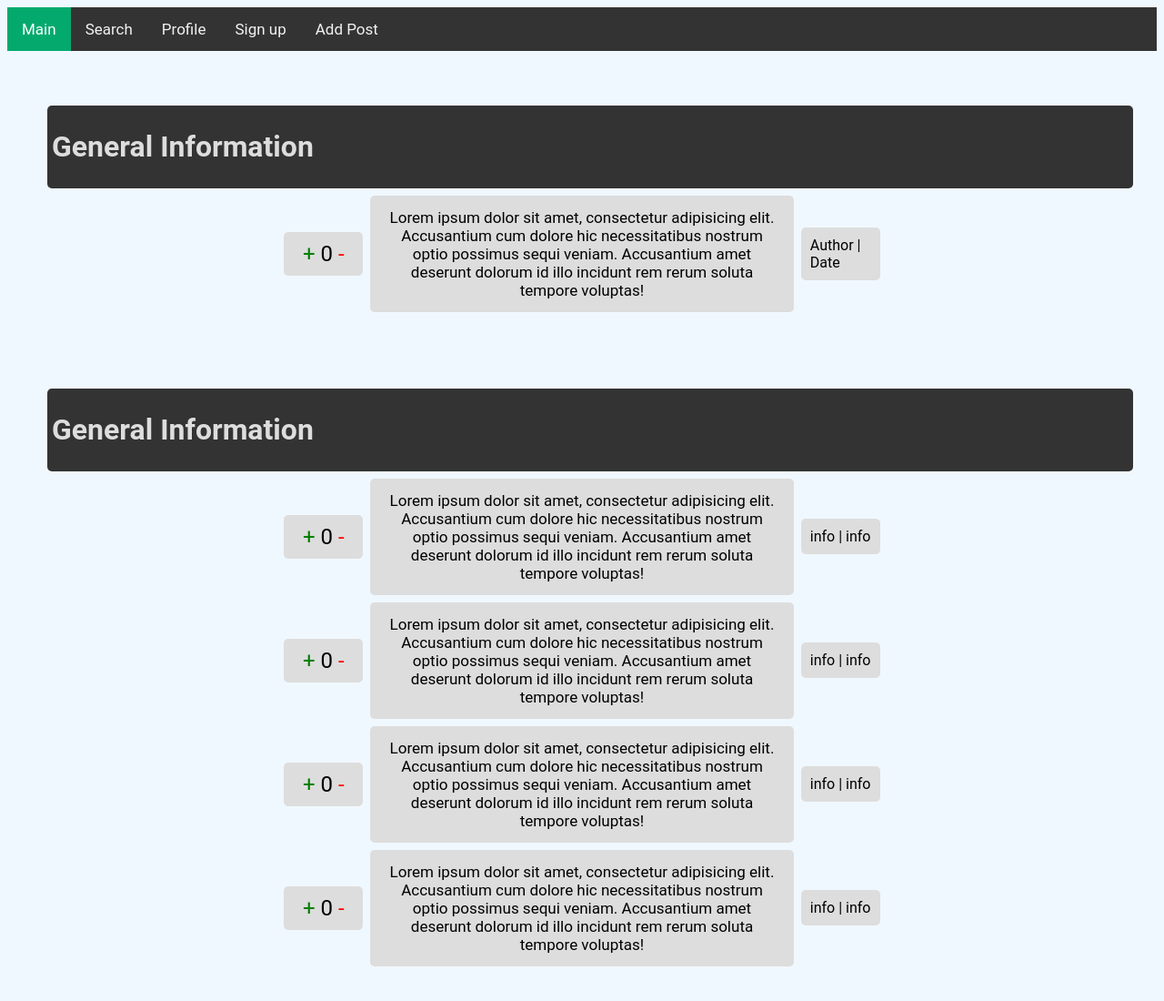
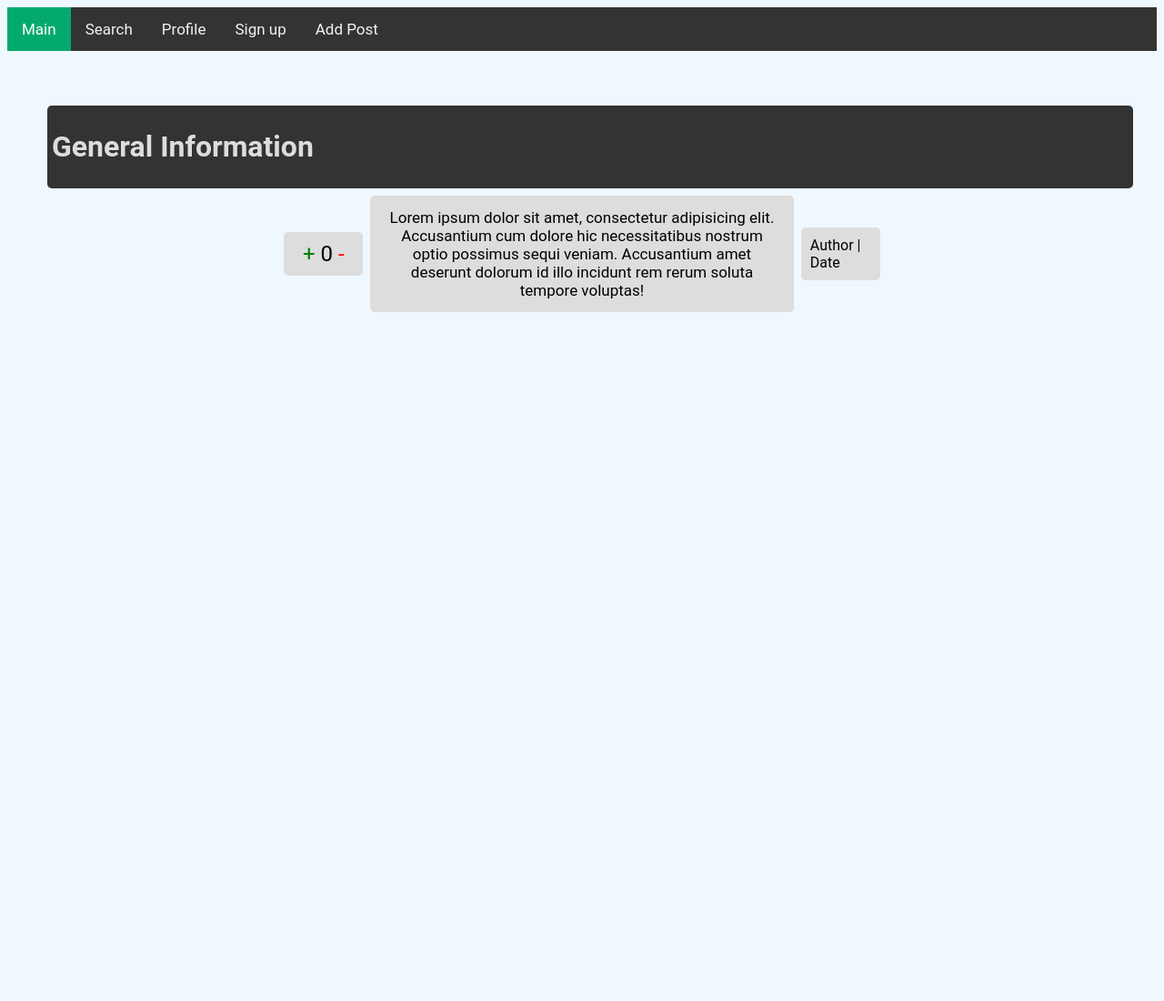
Before and after one commit to gravitacia/Web-Dev-ITMO, a plain HTML site: page index.html in a window 1280 px wide. Shown: the whole page at 91% size. After the commit the page ends 800 px from the top, so only its background shows below. Drawn offline with Linux system fonts and the light colour scheme.

Commit message:
style : small fixes

```diff
--- a/index.html
+++ b/index.html
@@ -58,92 +58,6 @@
                 </div>
             </div>
         </div>
-
-
-        <!--More posts-->
-        <div class="container">
-            <div class="subforum">
-                <div class="subforum-title">
-                    <h1>General Information</h1>
-                </div>
-
-                <div class="subforum-row center">
-                    <div class="subforum-stats subforum-column center">
-                        <div class="vote-button">
-                            <div class="like">
-                                <span class="plus cursor">+</span> <span class="counter">0</span> <span class="minus cursor">-</span>
-                            </div>
-                        </div>
-                    </div>
-                    <div class="subforum-description subforum-column center">
-                        <p>Lorem ipsum dolor sit amet, consectetur adipisicing elit. Accusantium cum dolore hic
-                            necessitatibus nostrum optio possimus sequi veniam. Accusantium amet deserunt dolorum id
-                            illo incidunt rem rerum soluta tempore voluptas!</p>
-                    </div>
-
-                    <div class="subforum-stats subforum-column center">
-                        <span>info | info</span>
-                    </div>
-                </div>
-                <hr class="subforum-devider">
-
-                <div class="subforum-row center">
-                    <div class="subforum-stats subforum-column center">
-                        <div class="vote-button">
-                            <div class="like">
-                                <span class="plus cursor">+</span> <span class="counter">0</span> <span class="minus cursor">-</span>
-                            </div>
-                        </div>
-                    </div>
-                    <div class="subforum-description subforum-column center">
-                        <p>Lorem ipsum dolor sit amet, consectetur adipisicing elit. Accusantium cum dolore hic
-                            necessitatibus nostrum optio possimus sequi veniam. Accusantium amet deserunt dolorum id
-                            illo incidunt rem rerum soluta tempore voluptas!</p>
-                    </div>
-                    <div class="subforum-stats subforum-column center">
-                        <span>info | info</span>
-                    </div>
-                </div>
-                <hr class="subforum-devider">
-
-                <div class="subforum-row center">
-                    <div class="subforum-stats subforum-column center">
-                        <div class="vote-button">
-                            <div class="like">
-                                <span class="plus cursor">+</span> <span class="counter">0</span> <span class="minus cursor">-</span>
-                            </div>
-                        </div>
-                    </div>
-                    <div class="subforum-description subforum-column center">
-                        <p>Lorem ipsum dolor sit amet, consectetur adipisicing elit. Accusantium cum dolore hic
-                            necessitatibus nostrum optio possimus sequi veniam. Accusantium amet deserunt dolorum id
-                            illo incidunt rem rerum soluta tempore voluptas!</p>
-                    </div>
-                    <div class="subforum-stats subforum-column center">
-                        <span>info | info</span>
-                    </div>
-                </div>
-
-                <hr class="subforum-devider">
-                <div class="subforum-row center">
-                    <div class="subforum-stats subforum-column center">
-                        <div class="vote-button">
-                            <div class="like">
-                                <span class="plus cursor">+</span> <span class="counter">0</span> <span class="minus cursor">-</span>
-                            </div>
-                        </div>
-                    </div>
-                    <div class="subforum-description subforum-column center">
-                        <p>Lorem ipsum dolor sit amet, consectetur adipisicing elit. Accusantium cum dolore hic
-                            necessitatibus nostrum optio possimus sequi veniam. Accusantium amet deserunt dolorum id
-                            illo incidunt rem rerum soluta tempore voluptas!</p>
-                    </div>
-                    <div class="subforum-stats subforum-column center">
-                        <span>info | info</span>
-                    </div>
-                </div>
-            </div>
-        </div>
     </main>
 
     <footer>
--- a/js/addpost.js
+++ b/js/addpost.js
@@ -4,8 +4,7 @@ let idNum = +localStorage.getItem("idNum") || 2
 
 formElement.addEventListener('submit', (e) => {
     e.preventDefault();
-    const formData = new FormData(formElement); // создаём объект FormData, передаём в него элемент формы
-    // теперь можно извлечь данные
+    const formData = new FormData(formElement);
     let name = formData.get('username');
     let subject = formData.get('subject');
     let title = formData.get('title');
```
